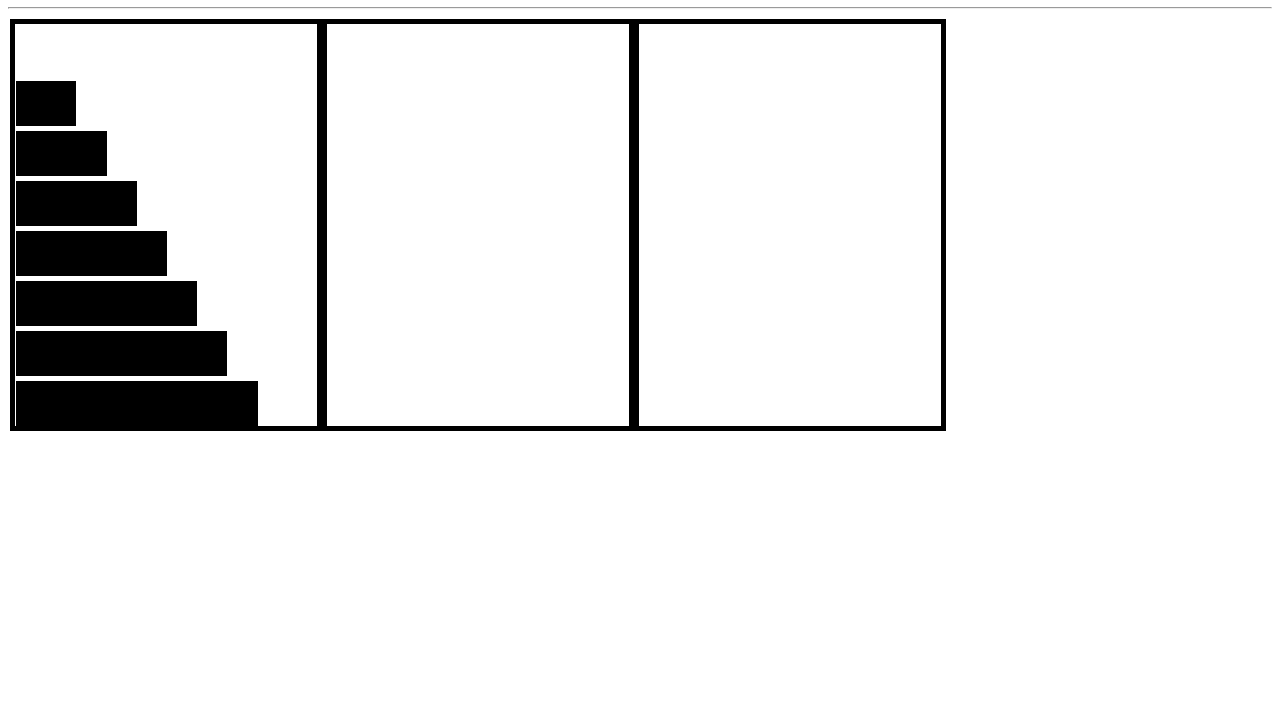
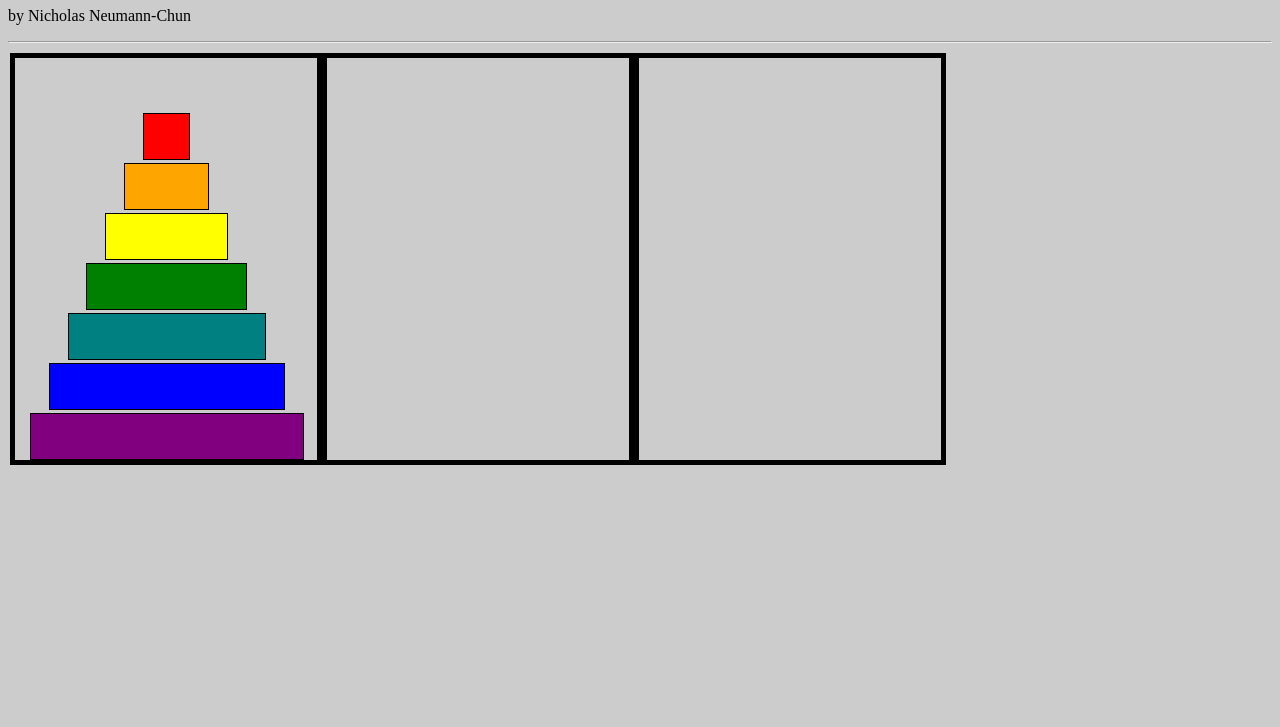
Before and after one commit to babelthuap/towers-of-hanoi, a plain HTML site: page index.html in a window 1280 px wide. Shown: the part 73-800 px from the top of the page. Drawn offline with nearby package versions, Linux system fonts and the light colour scheme.

Commit message:
Make the blocks prettier and automatically generate n of them

```diff
--- a/index.html
+++ b/index.html
@@ -7,26 +7,15 @@
 </head>
 <body>
   <h1>Towers of Hanoi</h1>
+  <p>by Nicholas Neumann-Chun</p>
   <hr>
 
-  <table id="gameboard">
+  <table>
     <tbody>
-      <tr>
-        <td class="area" id="start">
-          <div style="width: 20%; bottom: 300px;" id="1"></div>
-          <div style="width: 30%; bottom: 250px;" id="2"></div>
-          <div style="width: 40%; bottom: 200px;" id="3"></div>
-          <div style="width: 50%; bottom: 150px;" id="4"></div>
-          <div style="width: 60%; bottom: 100px;" id="5"></div>
-          <div style="width: 70%; bottom: 50px;" id="6"></div>
-          <div style="width: 80%; bottom: 0px;" id="7"></div>
-        </td>
-        <td class="area" id="middle">
-
-        </td>
-        <td class="area" id="goal">
-
-        </td>
+      <tr id="gameboard">
+        <td class="area" id="start"></td>
+        <td class="area" id="middle"></td>
+        <td class="area" id="goal"></td>
       </tr>
     </tbody>
   </table>
--- a/main.js
+++ b/main.js
@@ -1,10 +1,9 @@
 $(document).ready(function(){
 
-
+  generateBlocks(7);
   var $selectedBlock = null;
 
   $('.area').click(function(e){
-    console.log('clicked', this.id);
     var areaClicked = this.id;
 
     if ($selectedBlock) {
@@ -21,6 +20,30 @@ $(document).ready(function(){
       toggleSelected( areaClicked );
     }
   });
+
+  function generateBlocks(n) {
+    var rainbow = ['red', 'orange', 'yellow', 'green', 'teal', 'blue', 'purple', 'black']
+    var areaWidth = +$('#start').css('width').slice(0,-2);
+
+    var $blocks = [];
+
+    for (var i = 1; i <= n; i++) {
+      var $block = $('<div>');
+      $block.attr('id', i);
+
+      var widthPercent = (15 + (i-1) * 75 / (n-1)); // 15% .. 90%
+      var widthPixels = 0.01 * widthPercent * areaWidth;
+      $block.css('width', widthPercent + '%');
+      $block.css('bottom', ((n - i) * 50) + 'px');
+      $block.css('left', ((areaWidth - widthPixels) / 2) + 'px');
+      $block.css('background-color', rainbow[i - 1]);
+
+      $blocks.push( $block );
+    }
+
+    $('#start').append( $blocks );
+  }
+
 
 
   // highlight the top block in the specified area
--- a/style.css
+++ b/style.css
@@ -1,3 +1,7 @@
+body {
+  background-color: #CCC;
+}
+
 .area {
   display: inline-block;
   width: 300px;
@@ -7,6 +11,7 @@
 }
 
 .area div {
+  border: 1px solid black;
   position: absolute;
   height: 45px;
   background-color: black;
@@ -15,5 +20,5 @@
 }
 
 .selected {
-  opacity: 0.5;
+  opacity: 0.15;
 }
```
